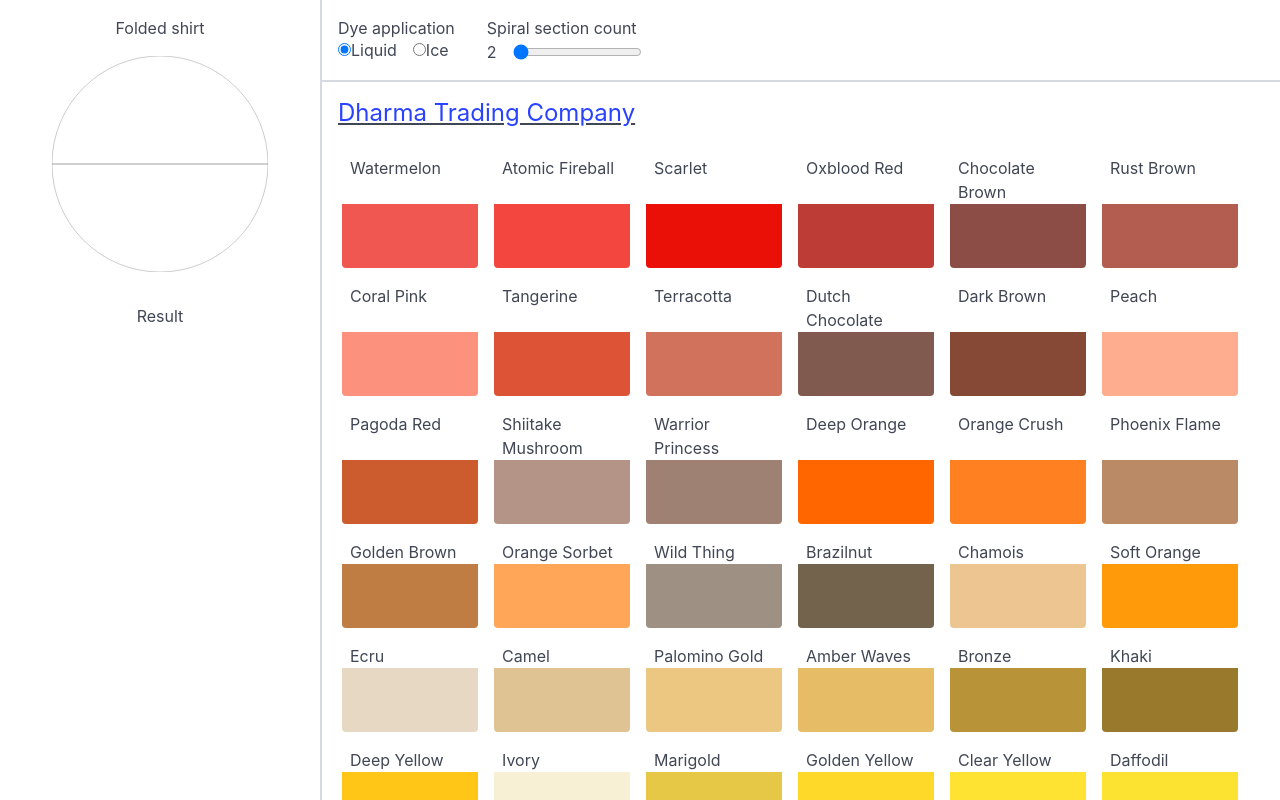
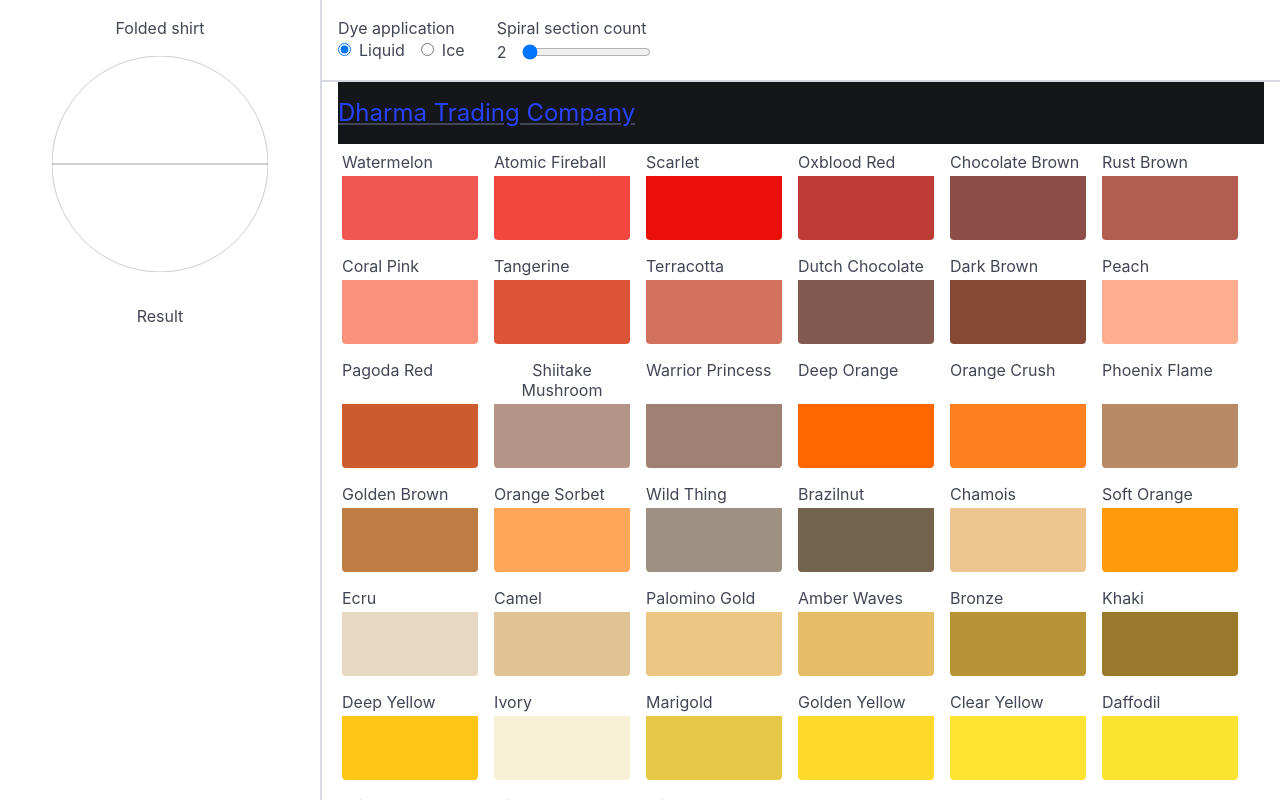
Before and after one commit to schwalbs/spiral-coloring, a React (Vite) app: page / in a window 1280 px wide. Built offline with nearby package versions, Linux system fonts and the light colour scheme.

Commit message:
fix: style improvements, replace custom styles with bulma classes

```diff
--- a/src/App.module.css
+++ b/src/App.module.css
@@ -44,8 +44,6 @@
   .shirtOutputContainer {
     grid-area: shirt-output;
     flex-direction: column;
-    justify-content: flex-start;
-    align-items: center;
     block-size: fit-content;
     max-height: 100%;
     overflow: auto;
--- a/src/App.tsx
+++ b/src/App.tsx
@@ -23,7 +23,7 @@
         <div className={`${styles.controlsContainer} p-4`}>
           <SpiralControls />
         </div>
-        <div className={`${styles.colorsContainer} p-4`}>
+        <div className={`${styles.colorsContainer} px-4`}>
           <Colors />
         </div>
       </section>
--- a/src/components/ColorBlock/ColorBlock.module.css
+++ b/src/components/ColorBlock/ColorBlock.module.css
@@ -1,11 +1,7 @@
 .container {
-  display: flex;
-  flex-direction: column;
-  justify-content: space-between;
   border-radius: 4px;
-  overflow: hidden;
   height: 100%;
-  padding: 0.25rem;
+  width: 100%;
 }
 
 .containerSelected {
@@ -14,7 +10,6 @@
 
 .name {
   display: inline-block;
-  padding-inline: 0.5rem;
 }
 
 .colorBlock {
@@ -22,5 +17,4 @@
   inline-size: 100%;
   border-end-start-radius: 4px;
   border-end-end-radius: 4px;
-  overflow: hidden;
 }
--- a/src/components/ColorBlock/ColorBlock.tsx
+++ b/src/components/ColorBlock/ColorBlock.tsx
@@ -13,14 +13,14 @@
   const { dyeStyle: style } = useContext(AppStateContext);
 
   return (
-    <div
-      className={`${styles.container} ${isSelected ? styles.containerSelected : ""}`}
+    <button
+      type="button"
+      onClick={onClick}
+      className={`${styles.container} ${isSelected ? styles.containerSelected : ""} is-flex is-flex-direction-column is-justify-content-space-between p-1 is-clipped`}
     >
-      <span className={`is-size-6 ${styles.name}`}>{color.name}</span>
-      <button
-        className={`${styles.colorBlock}`}
-        type="button"
-        onClick={onClick}
+      <span className={`is-size-6 mb-1 ${styles.name}`}>{color.name}</span>
+      <div
+        className={styles.colorBlock}
         style={{
           backgroundColor: color.hexCode,
           backgroundImage:
@@ -29,7 +29,7 @@
               : undefined,
         }}
       />
-    </div>
+    </button>
   );
 };
 export default ColorBlock;
--- a/src/components/Colors/Colors.module.css
+++ b/src/components/Colors/Colors.module.css
@@ -1,5 +1,10 @@
 .colorGrid {
   grid-template-columns: repeat(auto-fit, 7rem);
+}
+
+.manufacturerName {
+  position: sticky;
+  top: 0;
 }
 
 @media screen and (min-width: 768px) {
--- a/src/components/Colors/Colors.tsx
+++ b/src/components/Colors/Colors.tsx
@@ -20,11 +20,13 @@
   }, []);
 
   return (
-    <div className="colors">
+    <div className="pb-4">
       {dyeCompanies == null && <span>Loading colors...</span>}
       {dyeCompanies?.map((company) => (
         <div className="block" key={company.name}>
-          <h3 className="subtitle is-4 is-size-5-mobile is-underlined">
+          <h3
+            className={`${styles.manufacturerName} subtitle has-background-black-bis is-4 is-size-5-mobile is-underlined py-4 mb-1`}
+          >
             <a href={company.siteHref} target="_blank">
               {company.name}
             </a>
--- a/src/components/SpiralControls/SpiralControls.tsx
+++ b/src/components/SpiralControls/SpiralControls.tsx
@@ -17,7 +17,7 @@
   };
 
   return (
-    <div className="block spiral-controls is-flex is-gap-4">
+    <div className="block is-flex is-gap-4">
       <fieldset className="radios">
         <legend>Dye application</legend>
         <label className="radio">
@@ -27,7 +27,7 @@
             onChange={handleColorStyleChange}
             value="liquid"
           />
-          Liquid
+          <span className="ml-2">Liquid</span>
         </label>
         <label className="radio">
           <input
@@ -36,7 +36,7 @@
             onChange={handleColorStyleChange}
             value="ice"
           />
-          Ice
+          <span className="ml-2">Ice</span>
         </label>
       </fieldset>
       <div>
```
Also changed, not shown: 1 other file (tests, documents, lock files or other folders).
